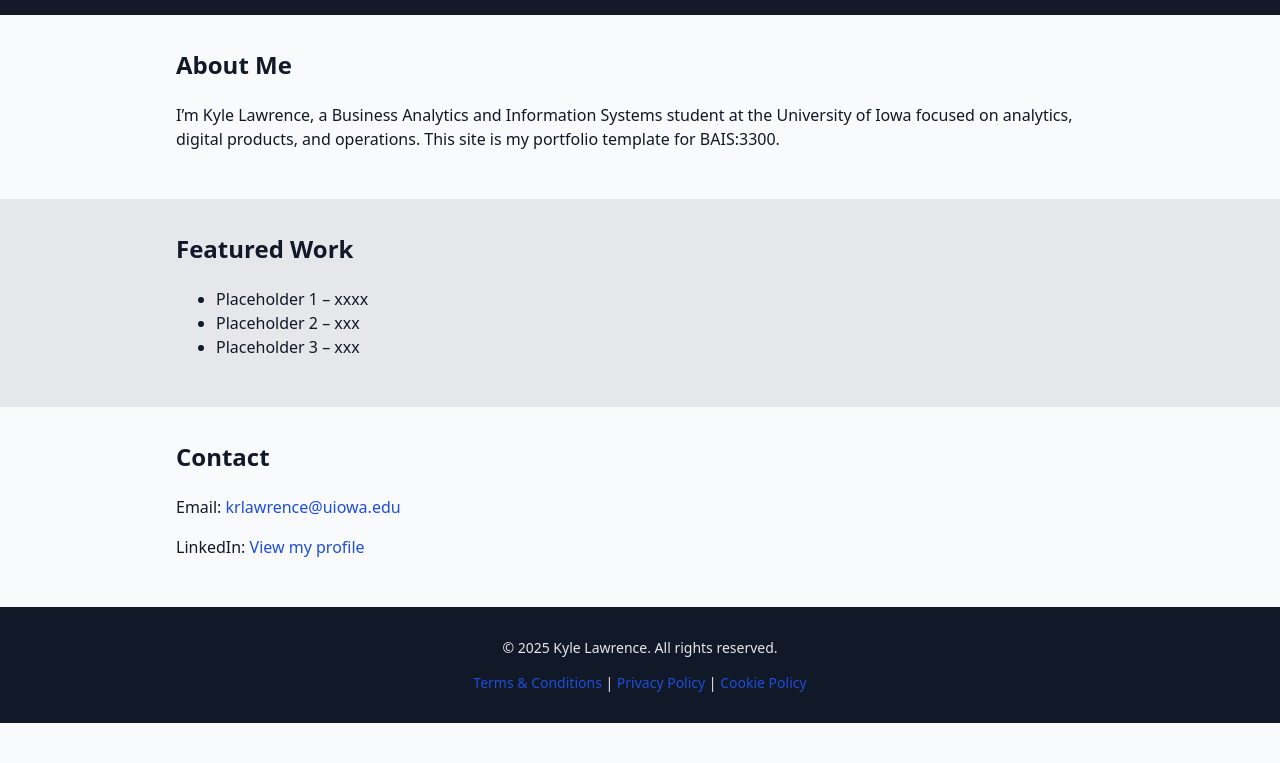
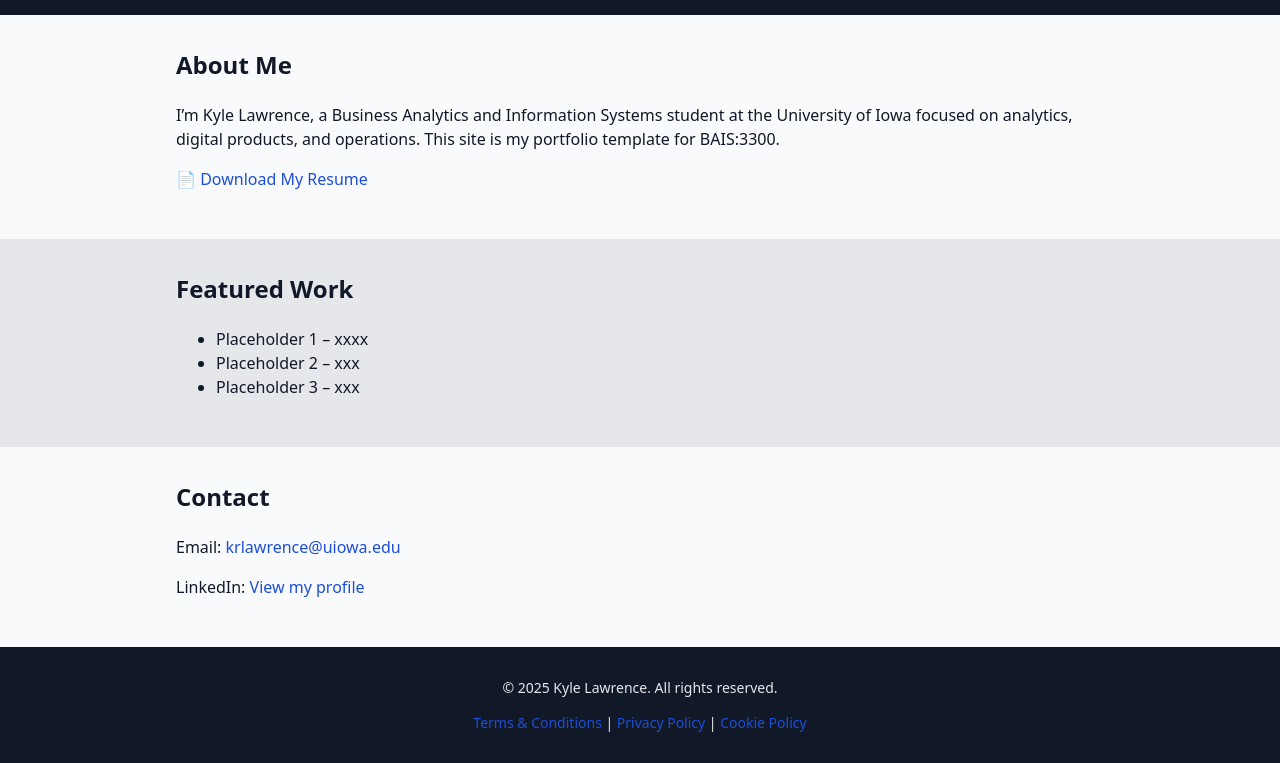
Before and after one commit to Krlawrence03/Final-project-Sprint-1, a plain HTML site: page index.html in a window 1280 px wide. Shown: the part 149-912 px from the top of the page. Before the commit the page ends 872 px from the top, so only its background shows below. Drawn offline with Linux system fonts and the light colour scheme.

Commit message:
added resume download link

```diff
--- a/index.html
+++ b/index.html
@@ -56,6 +56,9 @@
           I’m Kyle Lawrence, a Business Analytics and Information Systems student at the University of Iowa focused on analytics,
           digital products, and operations. This site is my portfolio template for BAIS:3300.
         </p>
+        <p>
+          <a href="Kyle_Lawrence_resume.docx" download>📄 Download My Resume</a>
+        </p>
       </div>
     </section>
 
```
